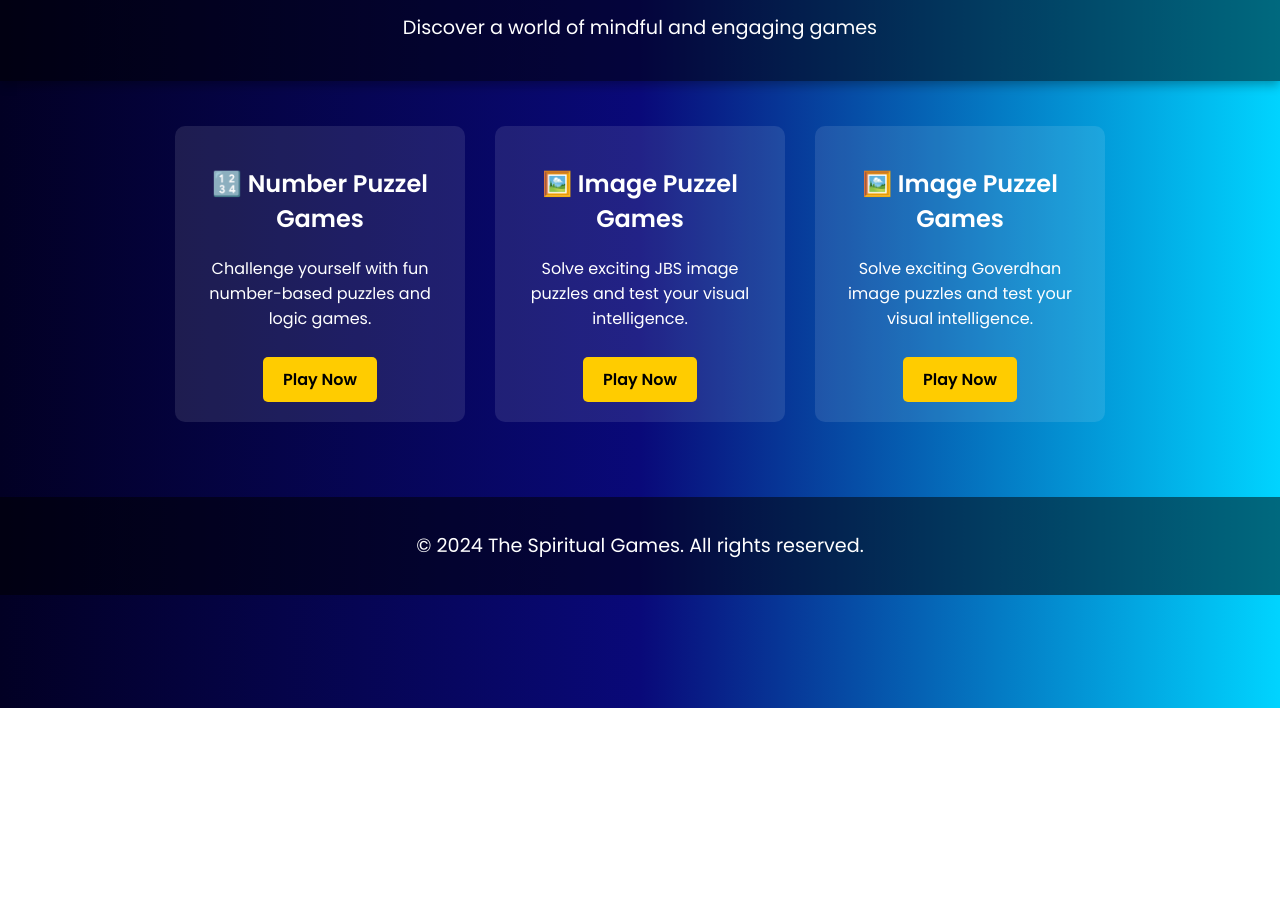
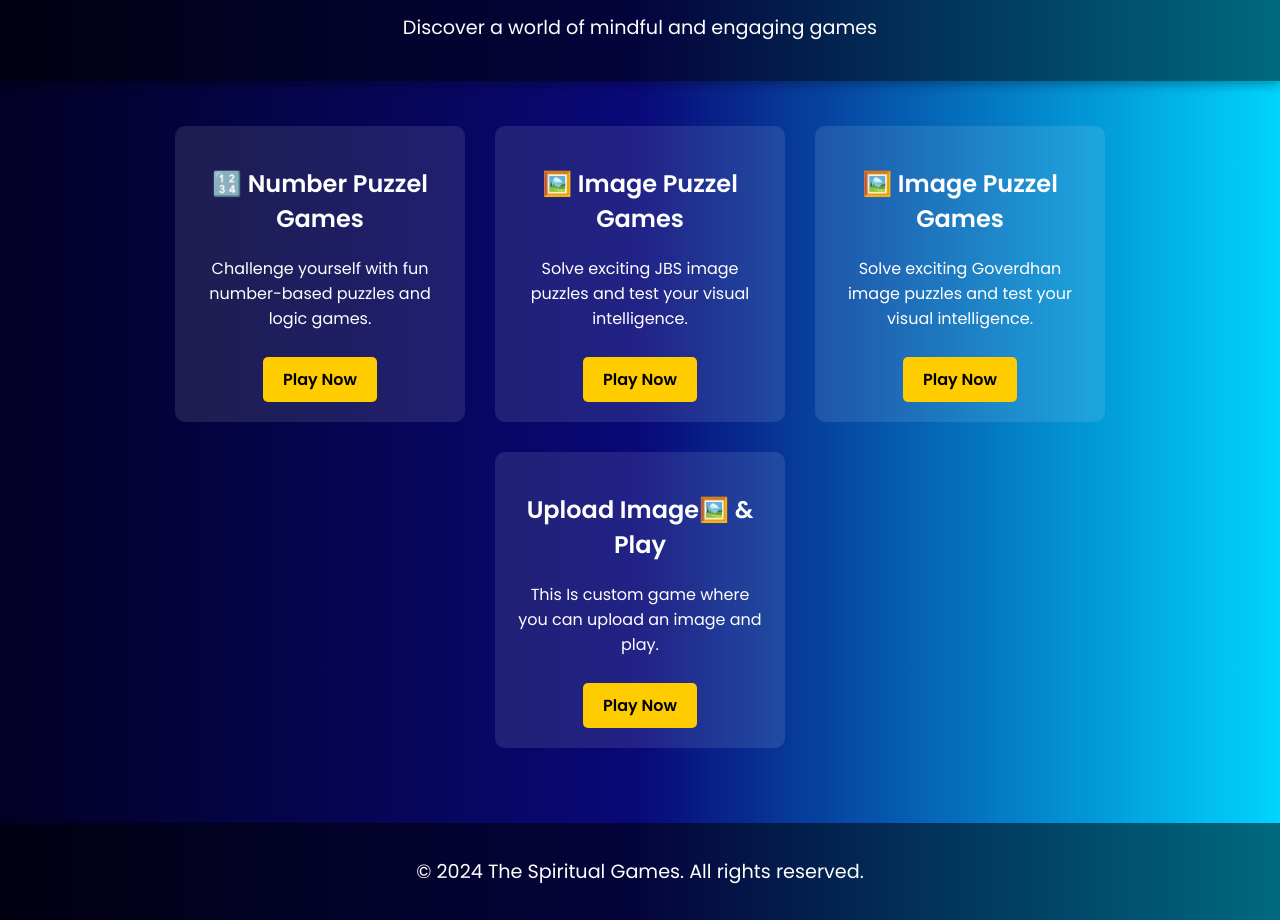
Before and after one commit to dilip831/MyWebGame, a plain HTML site: page index.html in a window 1280 px wide. Shown: the part 92-1012 px from the top of the page. Before the commit the page ends 800 px from the top, so only its background shows below. Drawn offline with Linux system fonts and the light colour scheme.

Commit message:
committing new changes with pages

```diff
--- a/index.html
+++ b/index.html
@@ -32,6 +32,12 @@
             <p>Solve exciting Goverdhan image puzzles and test your visual intelligence.</p>
             <a href="html/gov.html">Play Now</a>
         </div>
+
+        <div class="game-card">
+            <h2> Upload Image🖼️ & Play </h2>
+            <p>This Is custom game where you can upload an image and play.</p>
+            <a href="#">Play Now</a>
+        </div>
     </section>
 
     <!-- Footer -->
```
